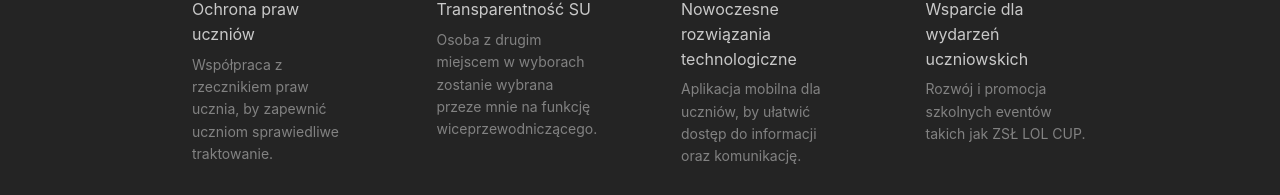
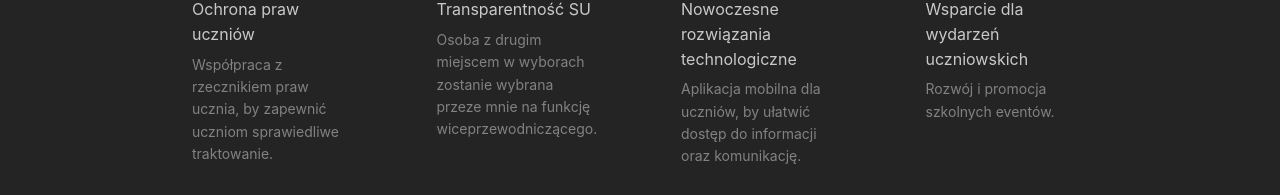
Before and after one commit to 4fra/zslgdansk, a Next.js app: page / in a window 1280 px wide. Shown: the part 1036-1231 px from the top of the page. Built offline with nearby package versions, Linux system fonts and the light colour scheme.

Commit message:
:label: Change postulate

```diff
--- a/src/components/FeaturesGrid/data/FeaturesData.ts
+++ b/src/components/FeaturesGrid/data/FeaturesData.ts
@@ -31,7 +31,7 @@ const FeaturesData = [
         icon: IconLock,
         title: 'Wsparcie dla wydarzeń uczniowskich',
         description:
-            'Rozwój i promocja szkolnych eventów takich jak ZSŁ LOL CUP.',
+            'Rozwój i promocja szkolnych eventów.',
     },
     {
         icon: IconCalendarEvent,
```
